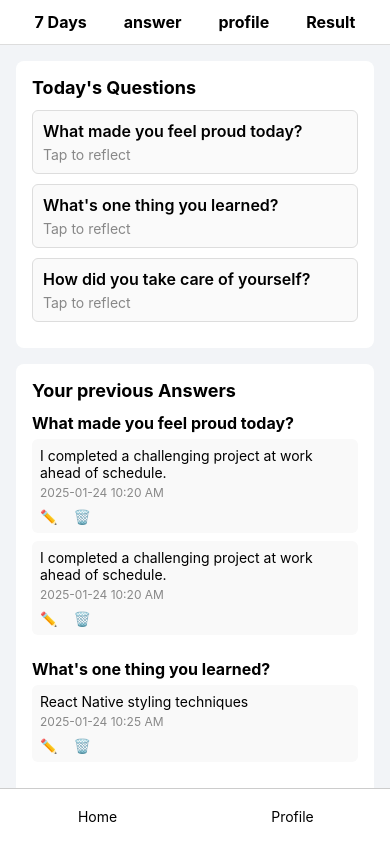
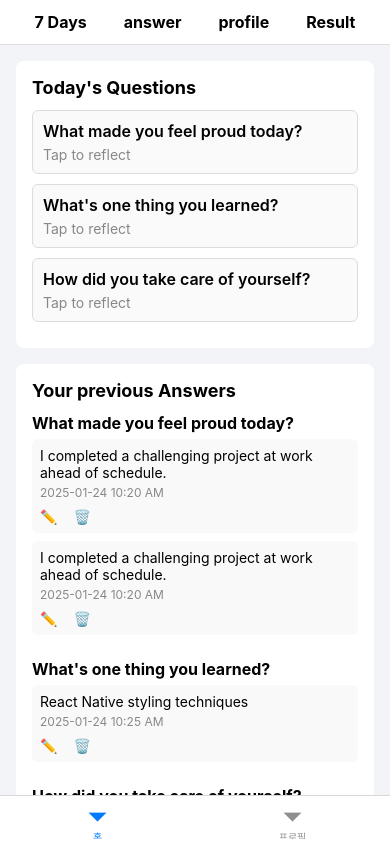
Before and after one commit to Awarest-app/Awarest-mobile, a React Native app: screen /MainTabs in a window 390 px wide. Built offline with nearby package versions, Linux system fonts and the light colour scheme.

Commit message:
[MOB] FEAT: bottom 고정하기 #3

```diff
--- a/App.tsx
+++ b/App.tsx
@@ -1,4 +1,3 @@
-// App.tsx
 import React from 'react';
 import {NavigationContainer} from '@react-navigation/native';
 import {createNativeStackNavigator} from '@react-navigation/native-stack';
@@ -7,22 +6,40 @@ import AnswerScreen from './src/screens/AnswerScreen';
 import {Header} from './src/components/Header';
 import ProfileScreen from './src/screens/ProfileScreen';
 import ResultScreen from './src/screens/ResultScreen';
+import TabNavigator from './src/components/Bottom';
 
 const Stack = createNativeStackNavigator();
+
+export function HomeStack() {
+  return (
+    <Stack.Navigator
+      screenOptions={{
+        header: () => <Header />, // 공통 Header 설정
+      }}>
+      <Stack.Screen name="Home" component={HomeScreen} />
+      <Stack.Screen name="Anwser" component={AnswerScreen} />
+      <Stack.Screen name="Profile" component={ProfileScreen} />
+      <Stack.Screen name="Result" component={ResultScreen} />
+    </Stack.Navigator>
+  );
+}
 
 function App() {
   return (
     <NavigationContainer>
-      {/* <Stack.Navigator screenOptions={{headerShown: false}}> */}
-      <Stack.Navigator
-        screenOptions={{
-          header: () => <Header />, // 커스텀 Header 컴포넌트 설정
-          headerTransparent: false, // 헤더 투명 설정 비활성화
-        }}>
-        <Stack.Screen name="Home" component={HomeScreen} />
-        <Stack.Screen name="Anwser" component={AnswerScreen} />
-        <Stack.Screen name="Profile" component={ProfileScreen} />
-        <Stack.Screen name="Result" component={ResultScreen} />
+      <Stack.Navigator>
+        <Stack.Screen
+          name="MainTabs"
+          component={TabNavigator}
+          options={{headerShown: false}} // 메인 탭의 헤더 숨기기
+        />
+        <Stack.Screen
+          name="Result"
+          component={ResultScreen}
+          options={{
+            header: () => <Header />,
+          }}
+        />
       </Stack.Navigator>
     </NavigationContainer>
   );
--- a/package.json
+++ b/package.json
@@ -10,6 +10,7 @@
     "test": "jest"
   },
   "dependencies": {
+    "@react-navigation/bottom-tabs": "^7.2.0",
     "@react-navigation/native": "^7.0.14",
     "@react-navigation/native-stack": "^7.2.0",
     "@react-navigation/stack": "^7.1.1",
--- /dev/null
+++ b/src/components/Bottom.tsx
@@ -0,0 +1,28 @@
+import React from 'react';
+import {createBottomTabNavigator} from '@react-navigation/bottom-tabs';
+import {HomeStack} from '../../App';
+import ProfileScreen from '../screens/ProfileScreen';
+
+const Tab = createBottomTabNavigator();
+
+export default function TabNavigator() {
+  return (
+    <Tab.Navigator>
+      <Tab.Screen
+        name="HomeStack"
+        component={HomeStack}
+        options={{
+          title: '홈',
+          headerShown: false, // Tab Navigator에서 자체 헤더는 숨기기
+        }}
+      />
+      <Tab.Screen
+        name="Profile"
+        component={ProfileScreen}
+        options={{
+          title: '프로필',
+        }}
+      />
+    </Tab.Navigator>
+  );
+}
--- a/src/screens/AnswerScreen.tsx
+++ b/src/screens/AnswerScreen.tsx
@@ -83,14 +83,14 @@ export default function AnswerScreen() {
       </ScrollView>
 
       {/* 하단 탭바 예시 */}
-      <View style={styles.tabBar}>
+      {/* <View style={styles.tabBar}>
         <TouchableOpacity style={styles.tabItem}>
           <Text style={styles.tabText}>Home</Text>
         </TouchableOpacity>
         <TouchableOpacity style={styles.tabItem}>
           <Text style={styles.tabText}>Profile</Text>
         </TouchableOpacity>
-      </View>
+      </View> */}
     </SafeAreaView>
   );
 }
--- a/src/screens/HomeScreen.tsx
+++ b/src/screens/HomeScreen.tsx
@@ -1,3 +1,4 @@
+import {NavigationProp, useNavigation} from '@react-navigation/native';
 import React from 'react';
 import {
   View,
@@ -6,8 +7,10 @@ import {
   ScrollView,
   TouchableOpacity,
 } from 'react-native';
+import {RootStackParamList} from '../type/route.type';
 
 const HomeScreen = () => {
+  const navigation = useNavigation<NavigationProp<RootStackParamList>>();
   // 예시로 하드코딩된 데이터
   const todayQuestions = [
     {id: 1, title: 'What made you feel proud today?'},
@@ -51,13 +54,6 @@ const HomeScreen = () => {
 
   return (
     <View style={styles.container}>
-      {/* 상단 헤더 */}
-      {/* <View style={styles.header}>
-        <Text style={styles.headerTitle}>7 Days</Text>
-        <Text style={styles.headerTitle}>⭐ 2300</Text>
-        <Text style={styles.headerTitle}>Level 1</Text>
-      </View> */}
-
       <ScrollView contentContainerStyle={styles.contentContainer}>
         {/* 오늘의 질문 섹션 */}
         <View style={styles.card}>
@@ -67,8 +63,7 @@ const HomeScreen = () => {
               key={question.id}
               style={styles.questionBox}
               onPress={() => {
-                // 질문 클릭 시 동작
-                console.log(`Tapped: ${question.title}`);
+                navigation.navigate('Anwser');
               }}>
               <Text style={styles.questionText}>{question.title}</Text>
               <Text style={styles.tapToReflect}>Tap to reflect</Text>
@@ -115,14 +110,14 @@ const HomeScreen = () => {
       </ScrollView>
 
       {/* 하단 탭 (예시) */}
-      <View style={styles.tabBar}>
+      {/* <View style={styles.tabBar}>
         <TouchableOpacity style={styles.tabItem}>
           <Text>Home</Text>
         </TouchableOpacity>
         <TouchableOpacity style={styles.tabItem}>
           <Text>Profile</Text>
         </TouchableOpacity>
-      </View>
+      </View> */}
     </View>
   );
 };
--- a/src/screens/ProfileScreen.tsx
+++ b/src/screens/ProfileScreen.tsx
@@ -78,14 +78,14 @@ export default function ProfileScreen() {
       </View>
 
       {/* 하단 탭바 */}
-      <View style={styles.tabBar}>
+      {/* <View style={styles.tabBar}>
         <TouchableOpacity style={styles.tabItem} onPress={handleHomePress}>
           <Text style={styles.tabText}>Home</Text>
         </TouchableOpacity>
         <TouchableOpacity style={styles.tabItem} onPress={handleProfilePress}>
           <Text style={styles.tabText}>Profile</Text>
         </TouchableOpacity>
-      </View>
+      </View> */}
     </SafeAreaView>
   );
 }
```
Also changed, not shown: src/lib/color.ts (added, +9 -0 lines), 1 other file (tests, documents, lock files or other folders).
